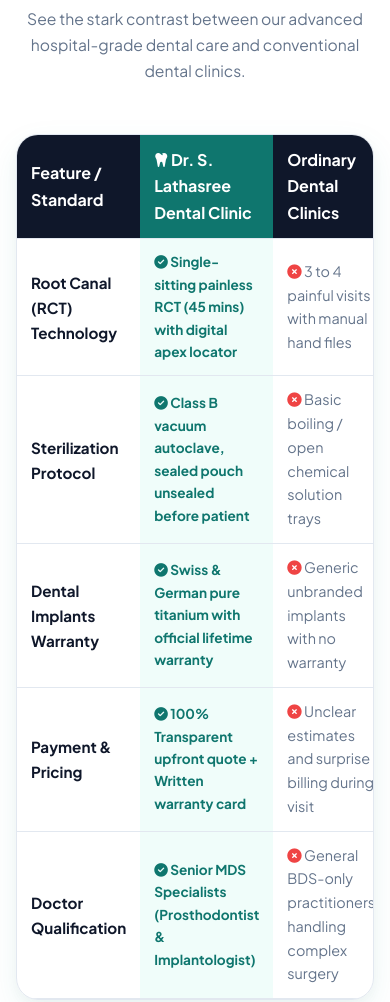
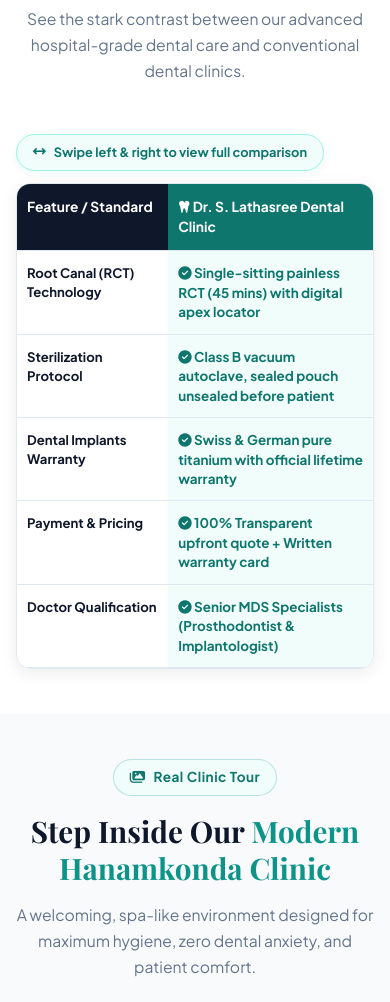
Before and after one commit to digitalvivek999/Dental-Indiaa, a plain HTML site: page index.html in a window 390 px wide. Shown: the part 3260-4262 px from the top of the page. Drawn offline with nearby package versions, Linux system fonts and the light colour scheme; a web font is replaced by a local one.

Commit message:
Fix comparison table overflow on mobile

```diff
--- a/index.html
+++ b/index.html
@@ -1381,6 +1381,64 @@
       }
     }
 </style>
+<style>
+    /* Comparison Table Horizontal Scroll & Full Text Visibility */
+    .compare-card {
+      overflow-x: auto !important;
+      -webkit-overflow-scrolling: touch !important;
+    }
+    @media (max-width: 768px) {
+      .table-scroll-hint {
+        display: inline-flex !important;
+        align-items: center;
+        gap: 8px;
+        font-size: 0.8rem;
+        font-weight: 700;
+        color: #0F766E;
+        background: #F0FDFA;
+        border: 1.5px solid #99F6E4;
+        padding: 7px 16px;
+        border-radius: 9999px;
+        margin-bottom: 12px;
+        box-shadow: 0 2px 8px rgba(13, 148, 136, 0.08);
+      }
+      .compare-card {
+        overflow-x: auto !important;
+        -webkit-overflow-scrolling: touch !important;
+        border-radius: 14px !important;
+        width: 100% !important;
+        box-sizing: border-box !important;
+        box-shadow: 0 4px 16px rgba(15, 23, 42, 0.08) !important;
+      }
+      .compare-table {
+        min-width: 540px !important;
+        width: 100% !important;
+      }
+      .compare-table th, .compare-table td {
+        padding: 12px 10px !important;
+        font-size: 0.84rem !important;
+        line-height: 1.45 !important;
+        vertical-align: top !important;
+        white-space: normal !important;
+      }
+      .compare-table th {
+        font-size: 0.86rem !important;
+        padding: 13px 10px !important;
+      }
+      .compare-table th.col-apex,
+      .compare-table td.col-apex {
+        width: 38% !important;
+      }
+      .compare-table td.col-feature {
+        width: 28% !important;
+        font-size: 0.82rem !important;
+      }
+      .compare-table td.col-standard {
+        width: 34% !important;
+        font-size: 0.82rem !important;
+      }
+    }
+</style>
 </head>
 <body>
 
@@ -1579,6 +1637,9 @@
         </p>
       </div>
 
+      <div class="table-scroll-hint" style="display: none;">
+        <i class="fa-solid fa-arrows-left-right"></i> Swipe left & right to view full comparison
+      </div>
       <div class="compare-card">
         <table class="compare-table">
           <thead>
```
